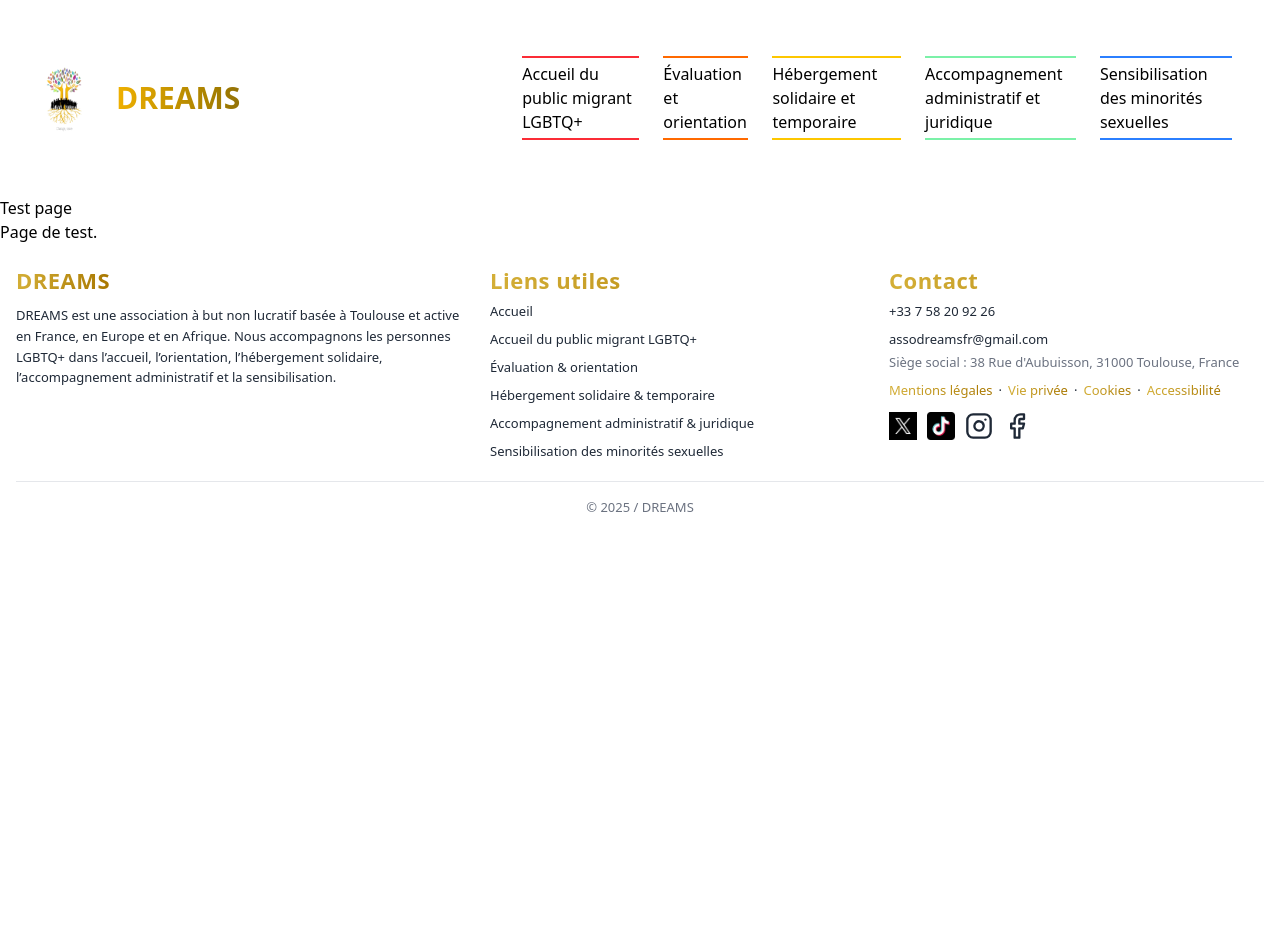
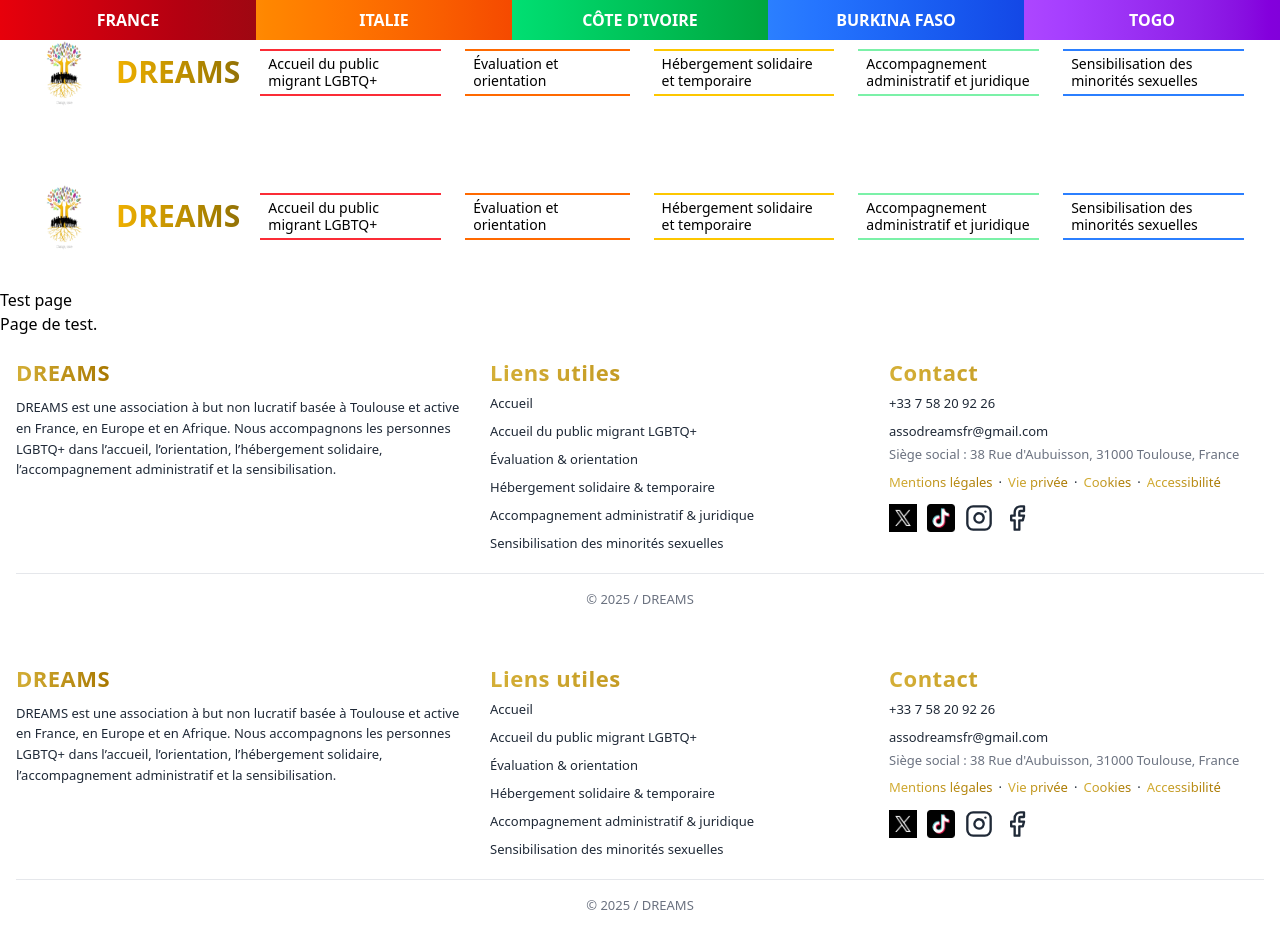
Before and after one commit to 34lks66/IUT-Blagnac-sae-5-01-devapp-dreams-2025-2g1a, a React (Vite) app in the folder dev/site_dreams/: page /test in a window 1280 px wide. Before the commit the page ends 800 px from the top, so only its background shows below. Built offline with nearby package versions, Linux system fonts and the light colour scheme.

Commit message:
Petit changements navbar, routes

```diff
--- a/dev/site_dreams/src/App.tsx
+++ b/dev/site_dreams/src/App.tsx
@@ -3,18 +3,26 @@ import { BrowserRouter as Router, Routes, Route } from "react-router-dom";
 import './App.css';
 import Home from "./pages/Home";
 import Test from "./pages/page";
+import Hebergement from "./pages/Hebergement";
+import Header from "./components/header";
+import MenuPays from './components/menu_pays';
+import FooterMain from './components/Footer';
 
 function App() {
 
   return (
     <>
+    <MenuPays/>
+    <Header/>
     <Router>
       <Routes>
         <Route path="/" element={<Home />} />
         <Route path="/accueil" element={<Home />} />
         <Route path="/test" element={<Test />} />
+        <Route path="/hebergement" element={<Hebergement />} />
       </Routes>
     </Router>
+    <FooterMain />
     </>
   )
 }
--- a/dev/site_dreams/src/components/NavBar.tsx
+++ b/dev/site_dreams/src/components/NavBar.tsx
@@ -30,17 +30,17 @@ const NavBar = () => {
 
   return (
     <nav className="p-3 relative">
-      <div className="flex justify-between items-center w-full md:w-3/4 md:ml-auto">
-        {/* Menu Desktop*/}
-        <ul className="hidden md:flex flex-row gap-2 lg:gap-4 xl:gap-6 2xl:gap-8 m-0 p-5 list-none">
+      <div className="flex justify-between items-center w-full">
+        {/* Menu Desktop - Navigation horizontale */}
+        <ul className="hidden md:flex flex-row gap-1 lg:gap-3 xl:gap-6 m-0 p-2 list-none w-full justify-end">
           {navItems.map((item, idx) => (
             <li
               key={item.href}
-              className={`px-0 py-1 border-t-2 border-b-2 ${itemColors[idx]}`}
+              className={`px-1 lg:px-2 py-1 border-t-2 border-b-2 ${itemColors[idx]}`}
             >
               <a
                 href={item.href}
-                className={`block text-left text-sm lg:text-base font-medium transition-colors duration-500 ${textHoverColors[idx]}`}
+                className={`block text-left text-[10px] lg:text-xs xl:text-sm font-medium transition-colors duration-500 ${textHoverColors[idx]} max-w-[100px] lg:max-w-[140px] xl:max-w-[180px] leading-tight`}
               >
                 {item.name}
               </a>
@@ -51,25 +51,44 @@ const NavBar = () => {
         {/* Burger Button Mobile */}
         <button
           onClick={() => setIsMenuOpen(!isMenuOpen)}
-          className="md:hidden text-gray-700"
+          className="md:hidden ml-auto text-gray-700 z-50"
           aria-label="Toggle menu"
         >
-          {isMenuOpen ? <X /> : <Menu />}
+          {isMenuOpen ? <X size={28} /> : <Menu size={28} />}
         </button>
       </div>
 
+      {/* Menu Mobile - Overlay */}
+      {isMenuOpen && (
+        <>
+          {/* Backdrop */}
+          <div
+            className="fixed inset-0 bg-black bg-opacity-50 z-40 md:hidden"
+            onClick={() => setIsMenuOpen(false)}
+          />
+
           {/* Menu Mobile */}
-      {isMenuOpen && (
-        <div className="fixed top-24 left-0 w-full bg-gray-100 shadow-md z-40">
-          <ul className="flex flex-col gap-4 p-4 list-none">
+          <div className="fixed top-0 right-0 h-full w-4/5 max-w-sm bg-white shadow-lg z-50 md:hidden overflow-y-auto">
+            <div className="p-6">
+              <button
+                onClick={() => setIsMenuOpen(false)}
+                className="absolute top-4 right-4 text-gray-700"
+                aria-label="Close menu"
+              >
+                <X size={28} />
+              </button>
+
+              <h2 className="text-xl font-bold mb-6 mt-8">Menu</h2>
+
+              <ul className="flex flex-col gap-4 list-none">
                 {navItems.map((item, idx) => (
                   <li
                     key={item.href}
-                className={`px-2 py-2 border-l-4 ${itemColors[idx]}`}
+                    className={`px-3 py-3 border-l-4 ${itemColors[idx]} bg-gray-50 rounded-r`}
                   >
                     <a
                       href={item.href}
-                  className={`font-medium ${textHoverColors[idx]}`}
+                      className={`font-medium text-sm ${textHoverColors[idx]} transition-colors duration-300`}
                       onClick={() => setIsMenuOpen(false)}
                     >
                       {item.name}
@@ -78,6 +97,8 @@ const NavBar = () => {
                 ))}
               </ul>
             </div>
+          </div>
+        </>
       )}
     </nav>
   );
--- a/dev/site_dreams/src/pages/Home.tsx
+++ b/dev/site_dreams/src/pages/Home.tsx
@@ -6,10 +6,7 @@ function Home() {
 
   return (
     <>
-
-    <MenuPays/>
-    <Header/>
-    <FooterMain />
+    <p>Accueil</p>
     </>
   )
 }
```
Lines whose indentation alone changed are shown as unchanged.
